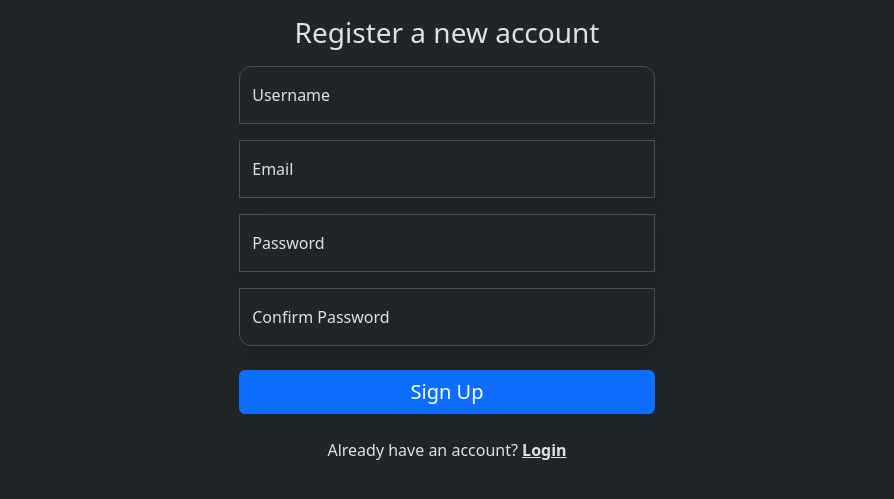
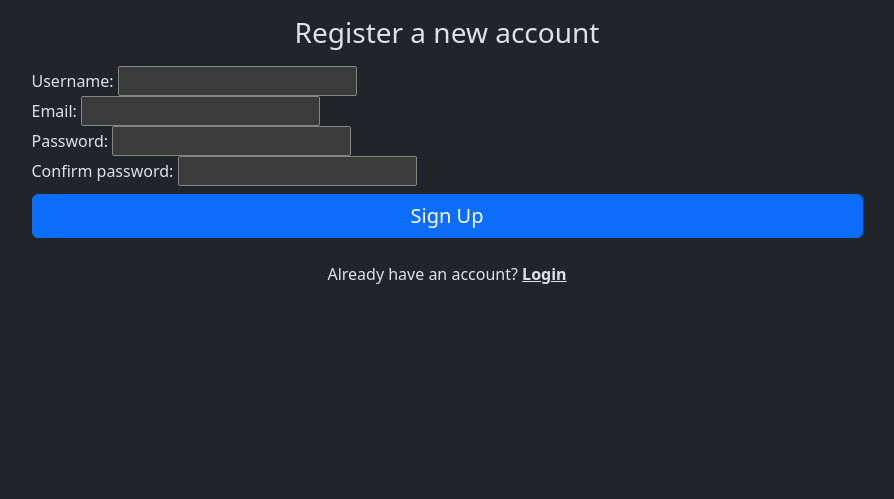
Before and after one commit to edu-python-course/tasktracker-django, a Django app: page /sign-up/ in a window 1280 px wide. Shown: the part 56-555 px from the top of the page, without its empty margins (193-1087 px from the left). Run offline with Django 5.2, Linux system fonts and the light colour scheme; some libraries are stand-ins or nearby versions.

Commit message:
Add base sign up form (GH-55)

```diff
--- /dev/null
+++ b/users/forms.py
@@ -0,0 +1,20 @@
+"""
+Users application forms
+
+"""
+
+from django import forms
+
+
+class SignUpForm(forms.Form):
+    """
+    Sign up form
+
+    Collects and validates the user inputs to register a new user.
+
+    """
+
+    username = forms.CharField(max_length=64)
+    email = forms.EmailField()
+    password = forms.CharField(widget=forms.PasswordInput)
+    confirm_password = forms.CharField(widget=forms.PasswordInput)
--- a/users/templates/auth/signup.html
+++ b/users/templates/auth/signup.html
@@ -1,29 +1,32 @@
 {% extends "base.html" %}
 {% block title %}Sign Up | {{ block.super|default_if_none:"Task Tracker" }}{% endblock %}
 {% block main %}
-  <form class="w-50 m-auto" id="formAuth" aria-label="Login Form">
-    <h1 class="h3 fw-normal mb-3 text-center">Register a new account</h1>
-    <div class="form-floating mb-3">
-      <input type="text" class="form-control shadow" id="username" name="username" placeholder="Username">
-      <label for="username">Username</label>
-    </div>
-    <div class="form-floating mb-3">
-      <input type="email" class="form-control shadow" id="email" name="email" placeholder="Email">
-      <label for="email">Email</label>
-    </div>
-    <div class="form-floating mb-3">
-      <input type="password" class="form-control shadow" id="password" name="password" placeholder="Password">
-      <label for="password">Password</label>
-    </div>
-    <div class="form-floating mb-3">
-      <input type="password" class="form-control shadow" id="confirmPassword" name="confirm_password"
-             placeholder="Confirm Password">
-      <label for="confirmPassword">Confirm Password</label>
-    </div>
+  <h1 class="h3 fw-normal mb-3 text-center">Register a new account</h1>
+  {#  <form class="w-50 m-auto" id="formAuth" aria-label="Login Form">#}
+  {#    <div class="form-floating mb-3">#}
+  {#      <input type="text" class="form-control shadow" id="username" name="username" placeholder="Username">#}
+  {#      <label for="username">Username</label>#}
+  {#    </div>#}
+  {#    <div class="form-floating mb-3">#}
+  {#      <input type="email" class="form-control shadow" id="email" name="email" placeholder="Email">#}
+  {#      <label for="email">Email</label>#}
+  {#    </div>#}
+  {#    <div class="form-floating mb-3">#}
+  {#      <input type="password" class="form-control shadow" id="password" name="password" placeholder="Password">#}
+  {#      <label for="password">Password</label>#}
+  {#    </div>#}
+  {#    <div class="form-floating mb-3">#}
+  {#      <input type="password" class="form-control shadow" id="confirmPassword" name="confirm_password"#}
+  {#             placeholder="Confirm Password">#}
+  {#      <label for="confirmPassword">Confirm Password</label>#}
+  {#    </div>#}
+  {#  </form>#}
+  <form method="post">
+    {{ form }}
     <button class="btn btn-primary w-100 my-2 fs-5">Sign Up</button>
-    <p class="text-center mt-3">
-      Already have an account?
-      <a href="" class="text-body fw-bold">Login</a>
-    </p>
   </form>
+  <p class="text-center mt-3">
+    Already have an account?
+    <a href="" class="text-body fw-bold">Login</a>
+  </p>
 {% endblock %}
--- a/users/views.py
+++ b/users/views.py
@@ -6,6 +6,8 @@ Users application views
 from django.http.request import HttpRequest
 from django.http.response import HttpResponse
 from django.shortcuts import redirect, render
+
+from users.forms import SignUpForm
 
 
 def user_profile_view(request: HttpRequest) -> HttpResponse:
@@ -30,7 +32,9 @@ def sign_up_view(request: HttpRequest) -> HttpResponse:
 
     """
 
-    return render(request, "auth/signup.html")
+    form = SignUpForm()
+
+    return render(request, "auth/signup.html", {"form": form})
 
 
 def sign_in_view(request: HttpRequest) -> HttpResponse:
```
